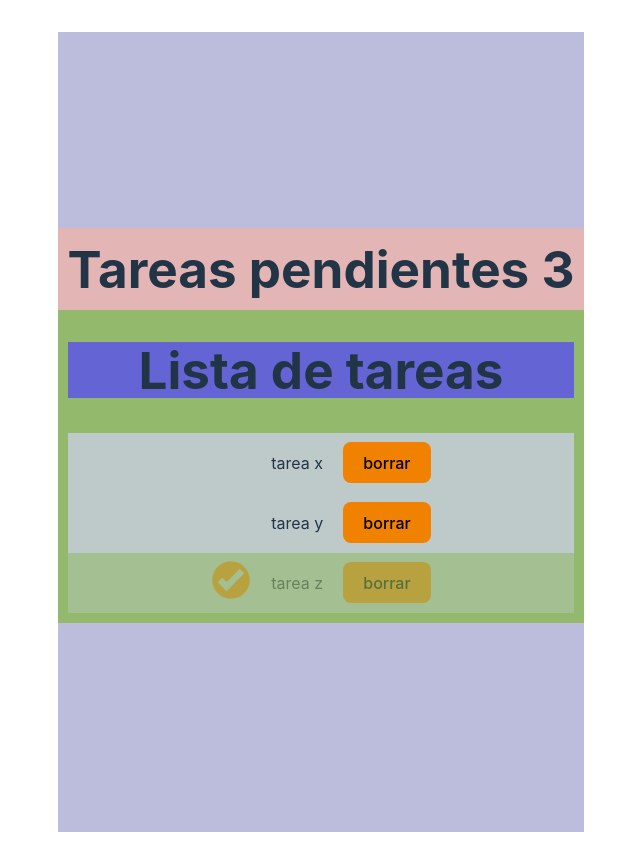
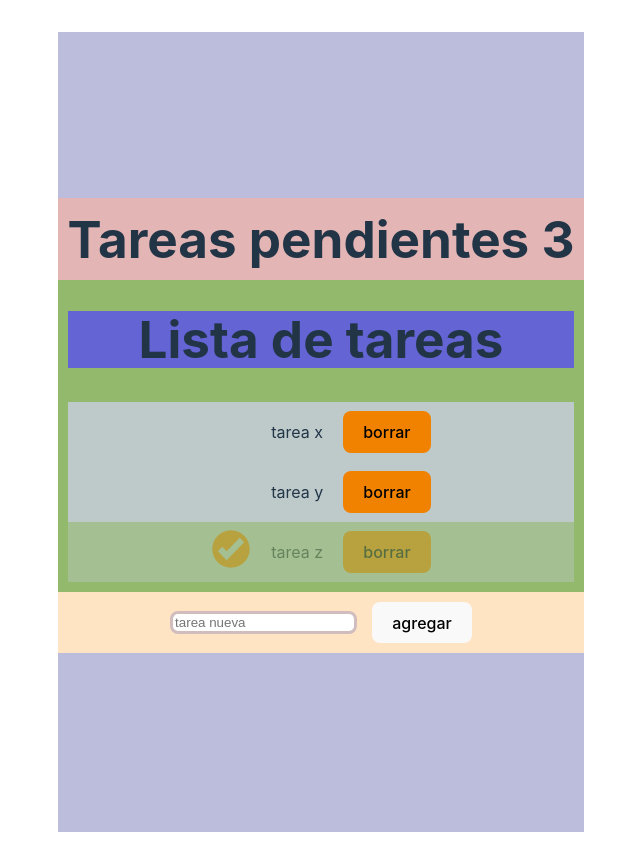
Before and after one commit to matahj/ejerciciosReact, a React (Vite) app in the folder ej3-vitereact/: page / in a window 1280 px wide. Shown: the whole page, without its empty margins (319-959 px from the left). Built offline with nearby package versions, Linux system fonts and the light colour scheme.

Commit message:
handleChange

```diff
--- a/ej3-vitereact/src/components/App.jsx
+++ b/ej3-vitereact/src/components/App.jsx
@@ -2,6 +2,7 @@ import { Component } from 'react'
 
 import Header from './Header'
 import Todolist from './Todolist'
+import Form from './Form'
 
 import '../styles/App.css'
 
@@ -38,6 +39,27 @@ class App extends Component {
     this.setState({ todos })
   }
 
+  handleAddTask = (texto) => {
+    const yaExiste = this.state.todos.find(
+      elem => elem.titulo === texto
+    )
+
+    if (yaExiste) {
+      alert('La tarea ya existe')
+      return
+    }
+
+    const listaTareas = [...this.state.todos]
+    listaTareas.concat([
+      { terminado: false, titulo: texto }
+    ])
+
+    this.setState({
+      todos: listaTareas
+    })
+
+  }
+
 
   render() {
 
@@ -57,6 +79,8 @@ class App extends Component {
             deleteFn={this.handleClickDelete}
           />
 
+          <Form addTaskFn={this.handleAddTask}/>
+
         </div>
       </div>
 
--- /dev/null
+++ b/ej3-vitereact/src/components/Form.jsx
@@ -0,0 +1,37 @@
+import { useState } from 'react'
+
+import PropTypes from 'prop-types'
+
+import '../styles/Form.css'
+
+const Form = ({ addTaskFn }) => {
+
+    const [value, setValue] = useState('')
+
+    const handleChange = (event) => {
+        setValue(event.target.value)
+    }
+
+    return (
+        <form
+            onSubmit={() => { }}
+            className="form-agregar"
+        >
+            <input
+                className="input-agregar"
+                type="text"
+                placeholder="tarea nueva"
+
+                value={value}
+                onChange={handleChange}
+            />
+            <button>agregar</button>
+        </form>
+    )
+}
+
+Form.propTypes = {
+    addTaskFn: PropTypes.func.isRequired
+}
+
+export default Form
--- /dev/null
+++ b/ej3-vitereact/src/styles/Form.css
@@ -0,0 +1,19 @@
+
+.form-agregar{
+    background-color: bisque;
+
+    display: flex;
+    justify-content: center;
+    align-items: center;
+    padding: 10px 0px;
+}
+
+.input-agregar{
+    margin-right: 15px;
+    border-radius: 8px;
+    border: 3px solid #d1bdbd;
+}
+
+.input-agregar:hover{
+    border-color: #dd2929;
+}
```
